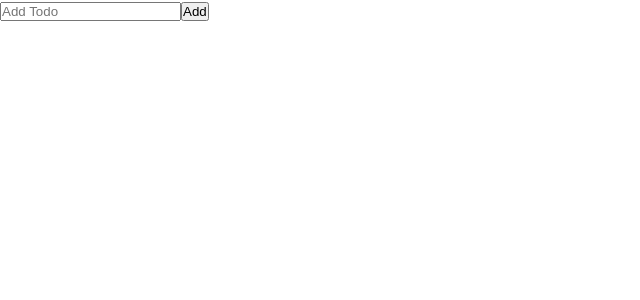
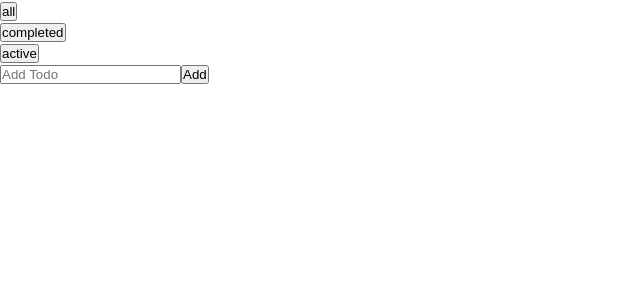
Before and after one commit to hwakk/react_hwakk_todo, a React (Create React App) app: page / in a window 1280 px wide. Shown: the top 300 px of the page, without its empty margins (0-640 px from the left). Built offline with nearby package versions, Linux system fonts and the light colour scheme.

Commit message:
feat: Filter 기능 개발

```diff
--- a/src/App.js
+++ b/src/App.js
@@ -11,9 +11,17 @@ function App() {
   const filters = ["all", "completed", "active"];
   const [filter, setFilter] = useState(filters[0]);
 
+  const onFilterChange = (filter) => {
+    setFilter(filter);
+  };
+
   return (
     <>
-      <Header filters={filters} filter={filter} />
+      <Header
+        filters={filters}
+        filter={filter}
+        onFilterChange={onFilterChange}
+      />
       <TodoList filter={filter} />
     </>
   );
--- a/src/components/Header/Header.jsx
+++ b/src/components/Header/Header.jsx
@@ -1,10 +1,26 @@
 import React from "react";
 
-function Header(props) {
+function Header({ filters, filter, onFilterChange }) {
   // darkmode 버튼 만들기
   // filter 버튼 만들기
 
-  return <div></div>;
+  const onClick = (event) => {
+    onFilterChange(event.target.value);
+  };
+
+  return (
+    <header>
+      <ul>
+        {filters.map((value, index) => (
+          <li key={index}>
+            <button onClick={onClick} value={value}>
+              {value}
+            </button>
+          </li>
+        ))}
+      </ul>
+    </header>
+  );
 }
 
 export default Header;
```
